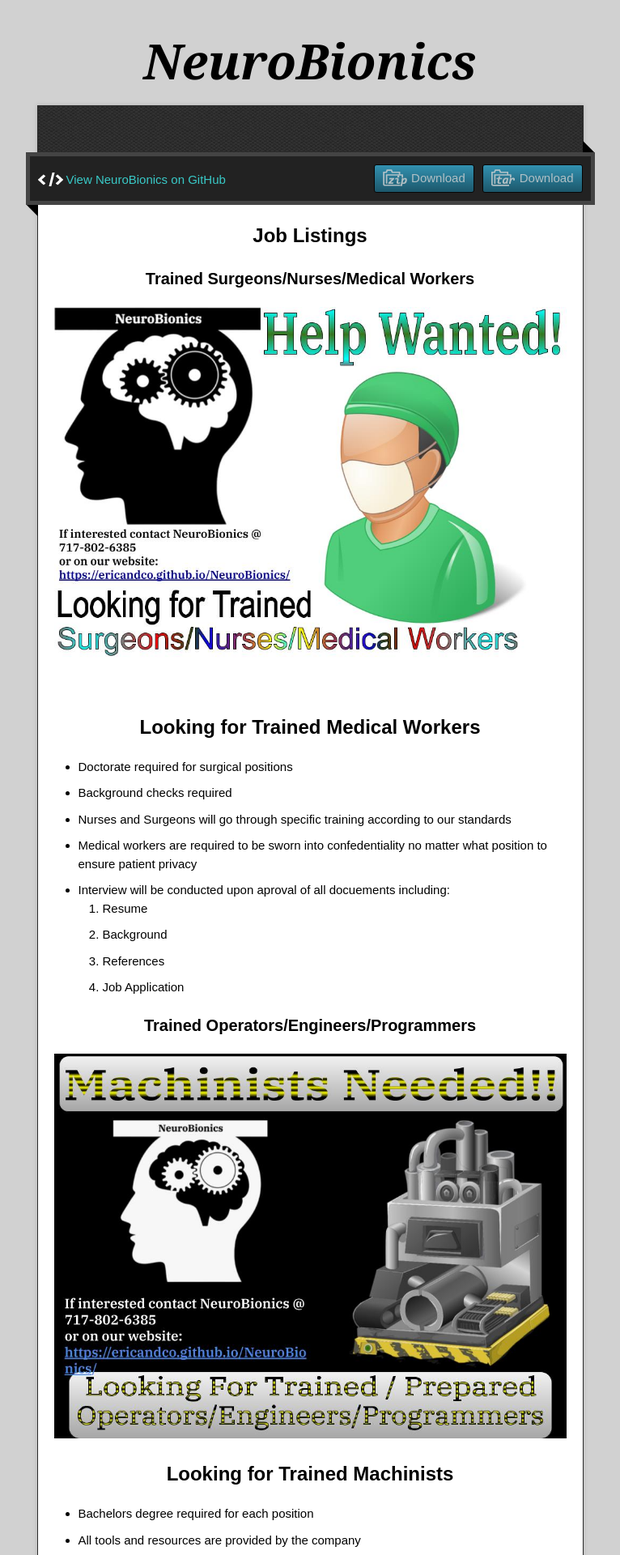
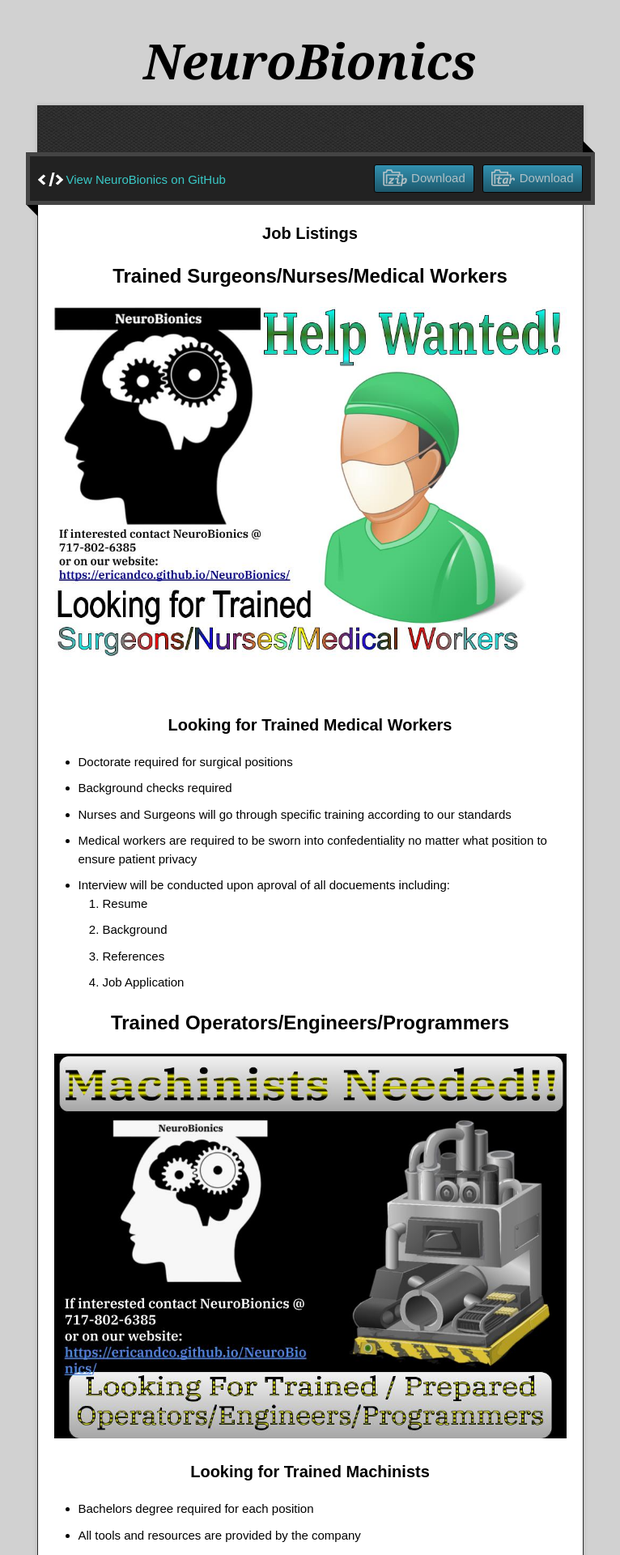
Before and after one commit to EricAndCo/NeuroBionics, a Jekyll site: the page built from Job-Listings.md, in a window 1280 px wide. Shown: the top 1920 px of the page at 81% size, without its empty margins (257-1023 px from the left). Built offline with Jekyll 4.4.1, drawn with Linux system fonts in a browser that asks for light colours; the repository's description, which GitHub fills in, is left out; our own code applies the rules of GitHub Pages for plain Markdown files.

```diff
--- a/Job-Listings.md
+++ b/Job-Listings.md
@@ -2,13 +2,13 @@
 layout: default
 ---
 
-## Job Listings
+### Job Listings
 
-### Trained Surgeons/Nurses/Medical Workers
+## Trained Surgeons/Nurses/Medical Workers
 
 ![HW1](./HW1.jpg)
 
-## Looking for Trained Medical Workers
+### Looking for Trained Medical Workers
 * Doctorate required for surgical positions
 * Background checks required
 * Nurses and Surgeons will go through specific training according to our standards
@@ -19,11 +19,11 @@ layout: default
 1. References
 1. Job Application
 
-### Trained Operators/Engineers/Programmers
+## Trained Operators/Engineers/Programmers
 
 ![HW2](./HW2.jpg)
 
-## Looking for Trained Machinists
+### Looking for Trained Machinists
 
 * Bachelors degree required for each position
 * All tools and resources are provided by the company
@@ -34,11 +34,11 @@ layout: default
 1. References
 1. Job Application
 
-### Competant Financial Managers/Advisors
+## Competant Financial Managers/Advisors
 
 ![HW3](./HW3.jpg)
 
-## Looking for Financial Managers
+### Looking for Financial Managers
 
 * Must be able to complete basic financial mathematics
 * Criminal background checks required
```
